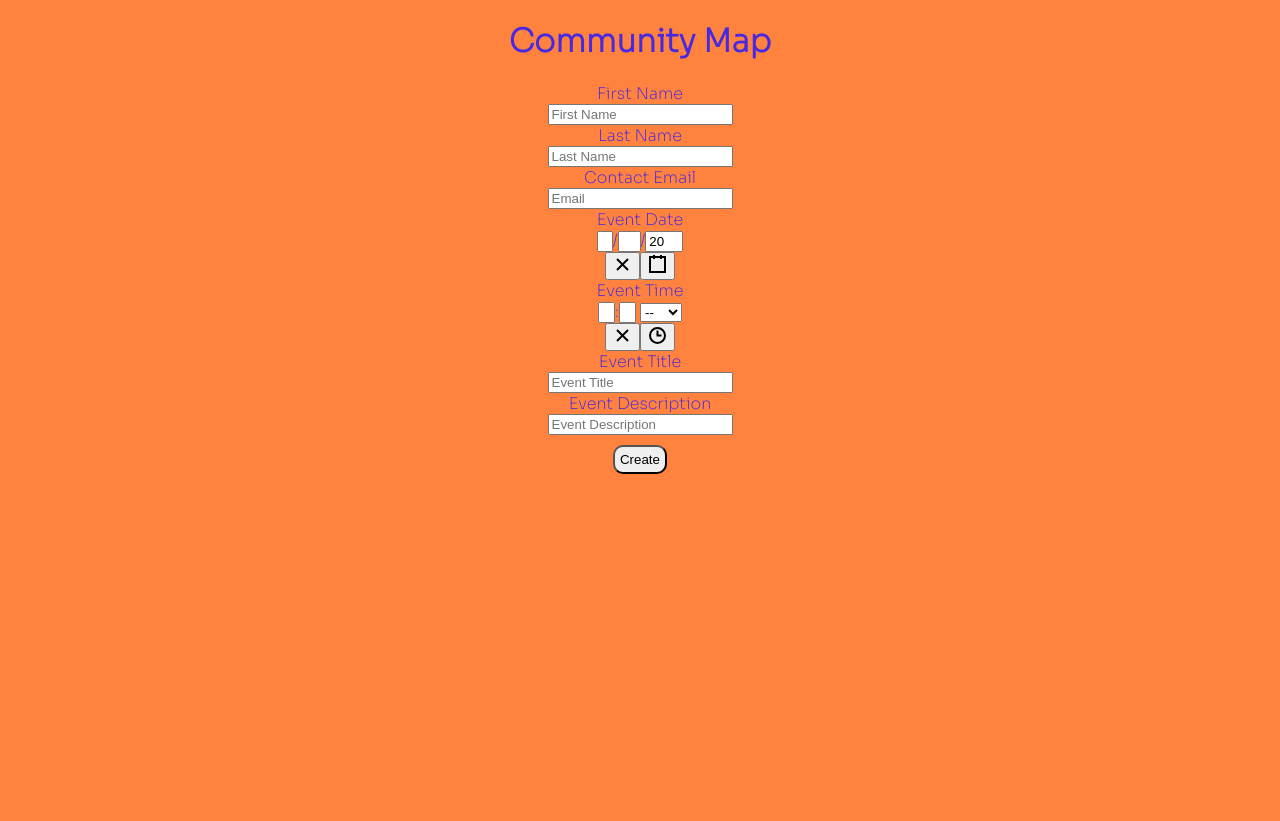
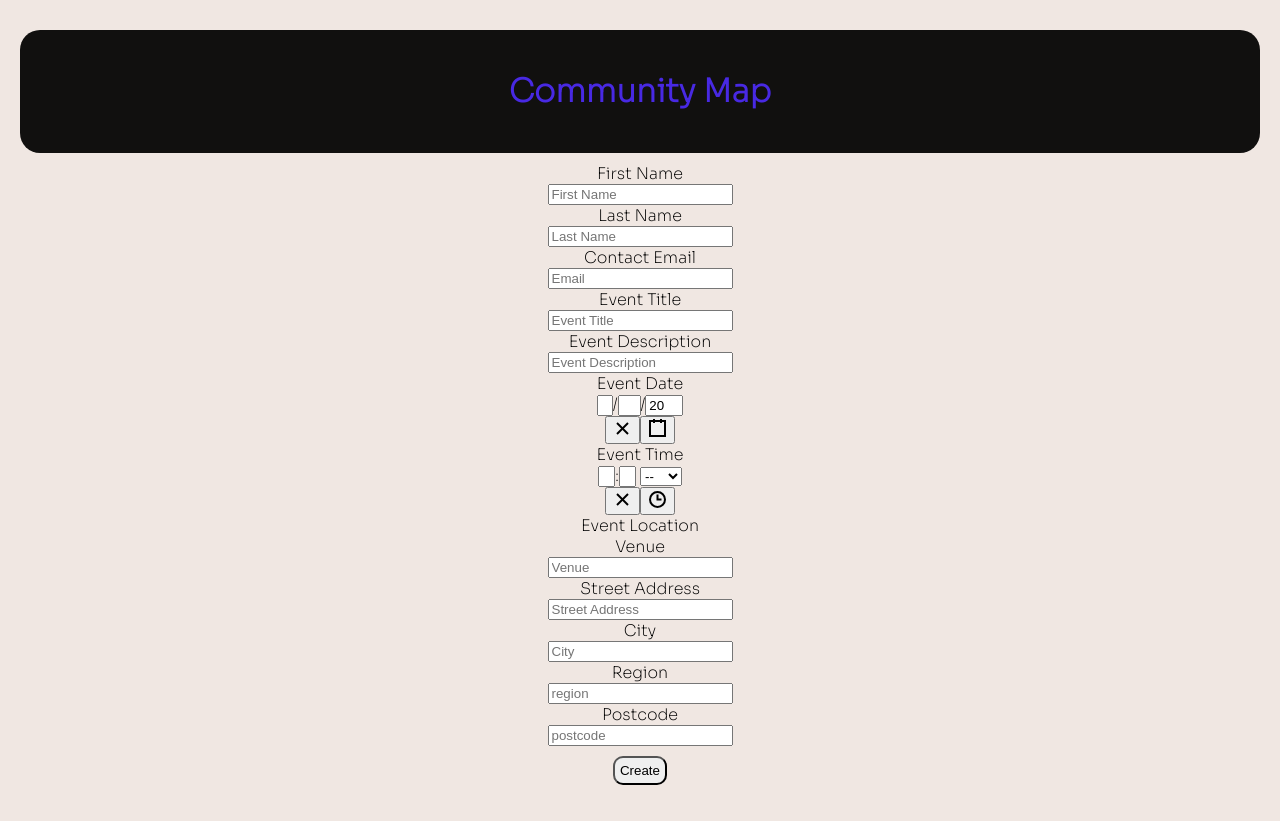
Before and after one commit to bolti95/communityEvents-front, a React (Create React App) app: page /newevent in a window 1280 px wide. After the commit the page ends 800 px from the top, so only its background shows below. Built offline with nearby package versions, Linux system fonts and the light colour scheme.

Commit message:
added options to event form

```diff
--- a/package.json
+++ b/package.json
@@ -13,6 +13,7 @@
     "react-datetime": "^3.1.1",
     "react-datetime-picker": "^3.4.3",
     "react-dom": "^17.0.2",
+    "react-geocode": "^0.2.3",
     "react-router-dom": "^6.2.1",
     "react-scripts": "5.0.0",
     "react-time-picker": "^4.4.4",
--- a/src/App.css
+++ b/src/App.css
@@ -3,13 +3,20 @@
 .App {
   text-align: center;
   font-family: 'Sora', sans-serif;
-  background-color: #ff823e;
-  color: #4829e3;
-  padding: 0px 0px;
-  height: 100vh;
+  padding: 20px 10px;
+  height: 200px;
   border: 0px;
 }
 
+header {
+  background-color: #11100f;
+  padding: 20px 20px;
+  border-radius: 20px;
+  margin: 10px 10px;
+  color: #4829e3;
+
+}
+
 body {
-  background-color: #ff823e;
+  background-color: #f0e7e2;
 }
--- a/src/App.js
+++ b/src/App.js
@@ -6,7 +6,9 @@ import EventForm from './components/forms/EventForm';
 function App() {
   return (
     <div className="App">
+      <header>
       <h1>Community Map</h1>
+      </header>
       <BrowserRouter>
       <Routes>
         <Route exact path= "/" element={<Page />} />
--- a/src/components/Page.js
+++ b/src/components/Page.js
@@ -106,15 +106,16 @@ function Page(props) {
             eventName={eName}
         />
         {/* <Datetime onClick={getDateTimeSelected}/> */}
-        <DateTimePicker onChange={onChange} value={value} minDate={new Date()}/>
-
+        <div style={{padding: "20px 10px"}}>
+            <DateTimePicker onChange={onChange} value={value} minDate={new Date()}/>
+        </div>
         <Events onClick={getInfo} events={events} dateTimeInput={dateTimeInput}/>
         <p>
             Want to add an event?
-            <button>
-                <Link to="/newevent">Click here</Link>
-            </button>
         </p>
+        <button>
+            <Link to="/newevent">Click here</Link>
+        </button>
             {/* <EventForm /> */}
 
       </PageDefault>
--- /dev/null
+++ b/src/components/forms/AddressForm.js
@@ -0,0 +1,85 @@
+import Geocode from "react-geocode";
+import axios from 'axios';
+import {useState, useEffect} from "react";
+const url = 'http://localhost:5000/'
+
+
+
+
+function AddressForm(props) {
+    // function onChange (e) {
+    //     let name = e.target.name ;
+    //     let value = e.target.value;
+    //     setFormData({ ...formData, [name]: value });
+    //     console.log(formData)
+    // }
+    // const address = {
+    //     streetAddress: formData.streetAddress,
+    //     city: formData.city,
+    //     region: formData.region,
+    //     postcode: formData.postcode
+
+    // }
+
+        // useEffect(() => {
+        //     return () => {
+        //     console.log(formData.streetAddress)
+        //     }
+        // })
+
+      return (
+        <>
+            <label>
+                Venue
+            </label>
+            <input
+                name={"venue"}
+                placeholder={"Venue"}
+                type={"text"}
+                onChange={props.onChange}
+                // onChange={(e) => setFormData({ ...formData, firstName: e.target.value})}
+            />
+            <label>
+                Street Address
+            </label>
+            <input
+                name={"streetAddress"}
+                placeholder={"Street Address"}
+                type={"text"}
+                onChange={props.onChange}
+                // onChange={(e) => setFormData({ ...formData, firstName: e.target.value})}
+            />
+            <label>
+                City
+            </label>
+            <input
+                name={"city"}
+                placeholder={"City"}
+                type={"text"}
+                onChange={props.onChange}
+            />
+            <label>
+                Region
+            </label>
+            <input
+                name={"region"}
+                placeholder={"region"}
+                type={"text"}
+                onChange={props.onChange}
+            />
+            <label>
+                Postcode
+            </label>
+            <input
+                name={"postcode"}
+                placeholder={"postcode"}
+                type={"text"}
+                onChange={props.onChange}
+            />
+
+        </>
+
+      );
+  }
+
+  export default AddressForm;
--- a/src/components/forms/EventForm.js
+++ b/src/components/forms/EventForm.js
@@ -1,10 +1,12 @@
 import styled from 'styled-components';
 import axios from 'axios';
 import Input from './Input';
-import react, {useState, useEffect} from "react";
-import DateTimePicker from 'react-datetime-picker';
+import AddressForm from './AddressForm';
+import {useState, useEffect} from "react";
+// import DateTimePicker from 'react-datetime-picker';
 import TimePicker from "react-time-picker";
 import DatePicker from "react-date-picker";
+
 
 const StyledForm = styled.form `
   display: flex;
@@ -13,23 +15,25 @@ const StyledForm = styled.form `
   align-items: center;
 `
 
-const url = 'http://localhost:5000/events/create'
-
-
+const url = [
+    'http://localhost:5000/events/create',
+    ]
 
 function EventForm(props) {
     const [dateValue, onChangeDate] = useState(new Date());
     const [timeValue, onChangeTime] = useState();
     const [dataRsp, setDataRsp] = useState();
-
-
-
     const [formData, setFormData] = useState({
         firstName: '',
         lastName: '',
         contactEmail: '',
         eventTitle: '',
         eventDescription: '',
+        venue: '',
+        streetAddress: '',
+        city: '',
+        region: '',
+        postcode: ''
     })
 
     function onChange (e) {
@@ -46,16 +50,20 @@ function EventForm(props) {
         contactEmail: formData.contactEmail,
         eventTitle: formData.eventTitle,
         eventDescription: formData.eventDescription,
-        // eventLocation: formData.eventLocation,
+        venue: formData.venue,
+        streetAddress: formData.streetAddress,
+        city: formData.city,
+        region: formData.region,
+        postcode: formData.postcode,
         eventDate: dateValue,
         eventTime: timeValue,
     }
+
     const postFormData = async (e) => {
-        console.log(formData)
-        // e.preventDefault()
+        e.preventDefault()
             await axios({
                 method: 'post',
-            url: url,
+                url: url[0],
                 data: body,
              })
         .then((response) => {
@@ -63,7 +71,9 @@ function EventForm(props) {
                 setDataRsp(response)
                 console.log(dataRsp)
             })
-        .catch(error => console.log(`Error: ${error}`));
+        .catch(error => console.log(`Error: ${error}`))
+        console.log(formData)
+        // e.preventDefault()
     }
 
         useEffect(() => {
@@ -104,14 +114,6 @@ function EventForm(props) {
                 onChange={onChange}
             />
                         <label>
-                Event Date
-            </label>
-            <DatePicker onChange={onChangeDate} value={dateValue}/>
-            <label>
-                Event Time
-            </label>
-            <TimePicker onChange={onChangeTime} value={timeValue} />
-            <label>
                 Event Title
             </label>
             <input
@@ -131,6 +133,65 @@ function EventForm(props) {
                 height={"300px"}
                 onChange={onChange}
             />
+            <label>
+                Event Date
+            </label>
+            <DatePicker onChange={onChangeDate} value={dateValue}/>
+            <label>
+                Event Time
+            </label>
+            <TimePicker onChange={onChangeTime} value={timeValue} />
+            <label>
+                Event Location
+            </label>
+            <label>
+                Venue
+            </label>
+            <input
+                name={"venue"}
+                placeholder={"Venue"}
+                type={"text"}
+                onChange={onChange}
+                // onChange={(e) => setFormData({ ...formData, firstName: e.target.value})}
+            />
+            <label>
+                Street Address
+            </label>
+            <input
+                name={"streetAddress"}
+                placeholder={"Street Address"}
+                type={"text"}
+                onChange={onChange}
+                // onChange={(e) => setFormData({ ...formData, firstName: e.target.value})}
+            />
+            <label>
+                City
+            </label>
+            <input
+                name={"city"}
+                placeholder={"City"}
+                type={"text"}
+                onChange={onChange}
+            />
+            <label>
+                Region
+            </label>
+            <input
+                name={"region"}
+                placeholder={"region"}
+                type={"text"}
+                onChange={onChange}
+            />
+            <label>
+                Postcode
+            </label>
+            <input
+                name={"postcode"}
+                placeholder={"postcode"}
+                type={"text"}
+                onChange={onChange}
+            />
+
             <Input
                 name={"submit"}
                 type={"submit"}
```
Also changed, not shown: src/styles/elements/StyledInput.js (added, +10 -0 lines), src/styles/elements/Button.js (added), 1 other file (tests, documents, lock files or other folders). Lines whose indentation alone changed are shown as unchanged.
